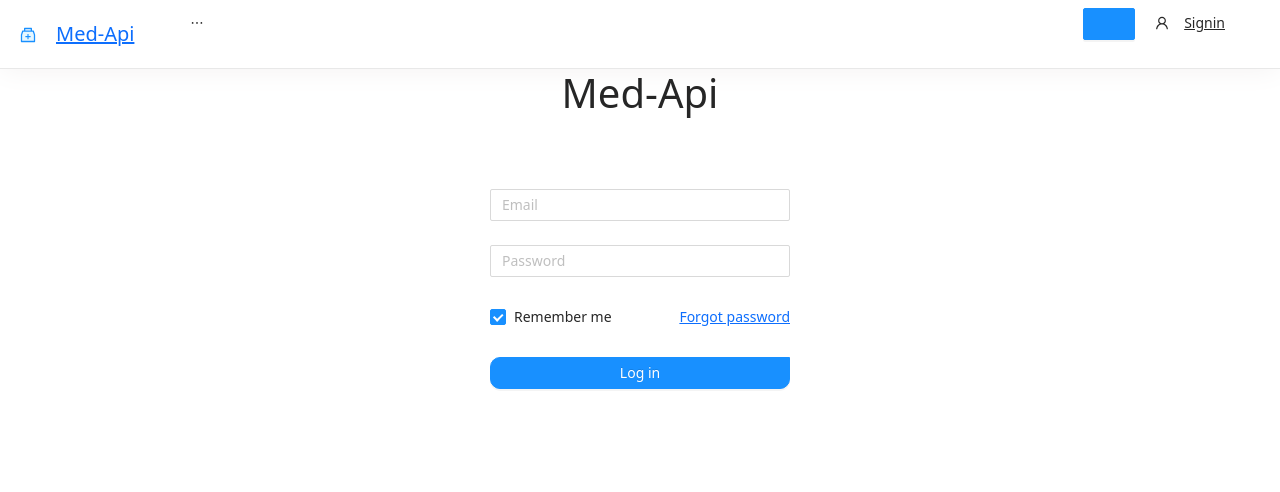
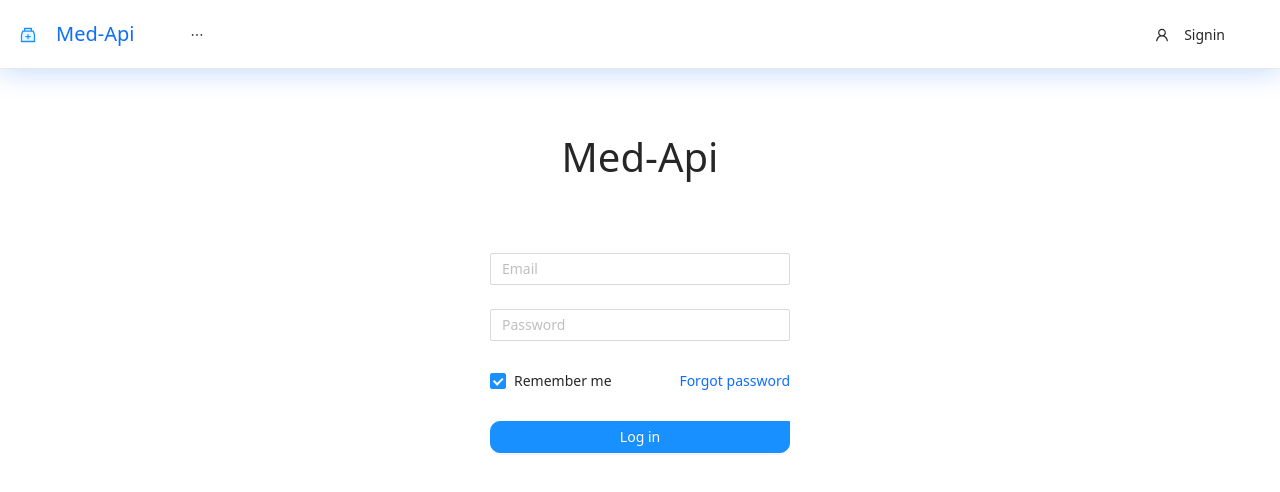
Before and after one commit to nabin47/med-api, a React (Create React App) app in the folder client/: page /Login in a window 1280 px wide. Shown: the top 492 px of the page. Built offline with nearby package versions, Linux system fonts and the light colour scheme.

Commit message:
Removed text-decor from App.css

```diff
--- a/client/src/App.css
+++ b/client/src/App.css
@@ -1,10 +1,15 @@
 @import "~antd/dist/antd.min.css";
+
+* {
+  text-decoration: none !important;
+}
 
 .menuBar {
   padding: 0 20px;
   border-bottom: solid 1px #e8e8e8;
+  margin-bottom: 5%;
   overflow: auto;
-  box-shadow: 0 0 30px #f3f1f1;
+  box-shadow: 0 0 30px #0d6efd4d;
 }
 
 .logo {
@@ -22,6 +27,7 @@
 .menuCon {
   width: calc(100% - 150px);
   float: left;
+  margin-top: 1%;
 }
 
 .menuCon .ant-menu-item {
@@ -54,7 +60,7 @@
   height: 32px;
   padding: 6px;
   margin-top: 8px;
-  display: none;
+  display: none !important;
   background: none;
 }
 
@@ -106,7 +112,7 @@
 
 @media (max-width: 767px) {
   .barsMenu {
-    display: inline-block;
+    display: inline-block !important;
   }
 
   .leftMenu,
@@ -134,7 +140,7 @@
 
 }
 
-/* @media (min-width: 767px){
+@media (min-width: 767px){
   .nav-item {
     margin-top: 4%;
   }
@@ -151,7 +157,7 @@
   .menuCon .rightMenu {
     float: right;
   }
-} */
+}
 
 .search-bar-dropdown {
   width: 30em;
@@ -169,3 +175,17 @@
   position: absolute;
   width: inherit;
 }
+
+.heading {
+  background-color:"#3CB9D1";
+  font-family:"Arial, Helvetica, sans-serif";
+  margin-left:20px;
+  margin-right:20px;
+}
+
+.prod-description {
+  font: 14px;
+  font-family:"Arial, Helvetica, sans-serif";
+  margin-left:20px;
+  margin-right:20px;
+}
```
